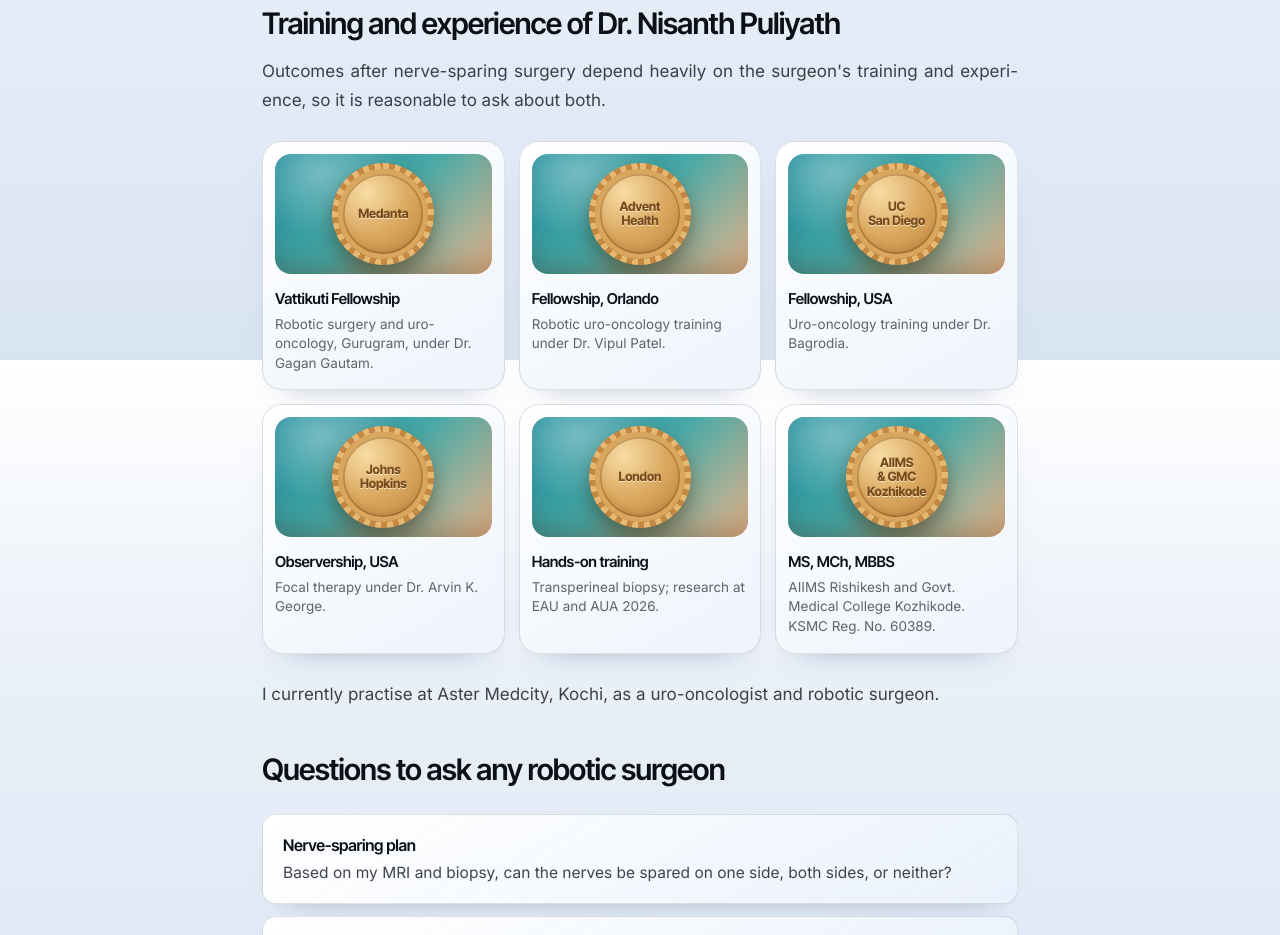
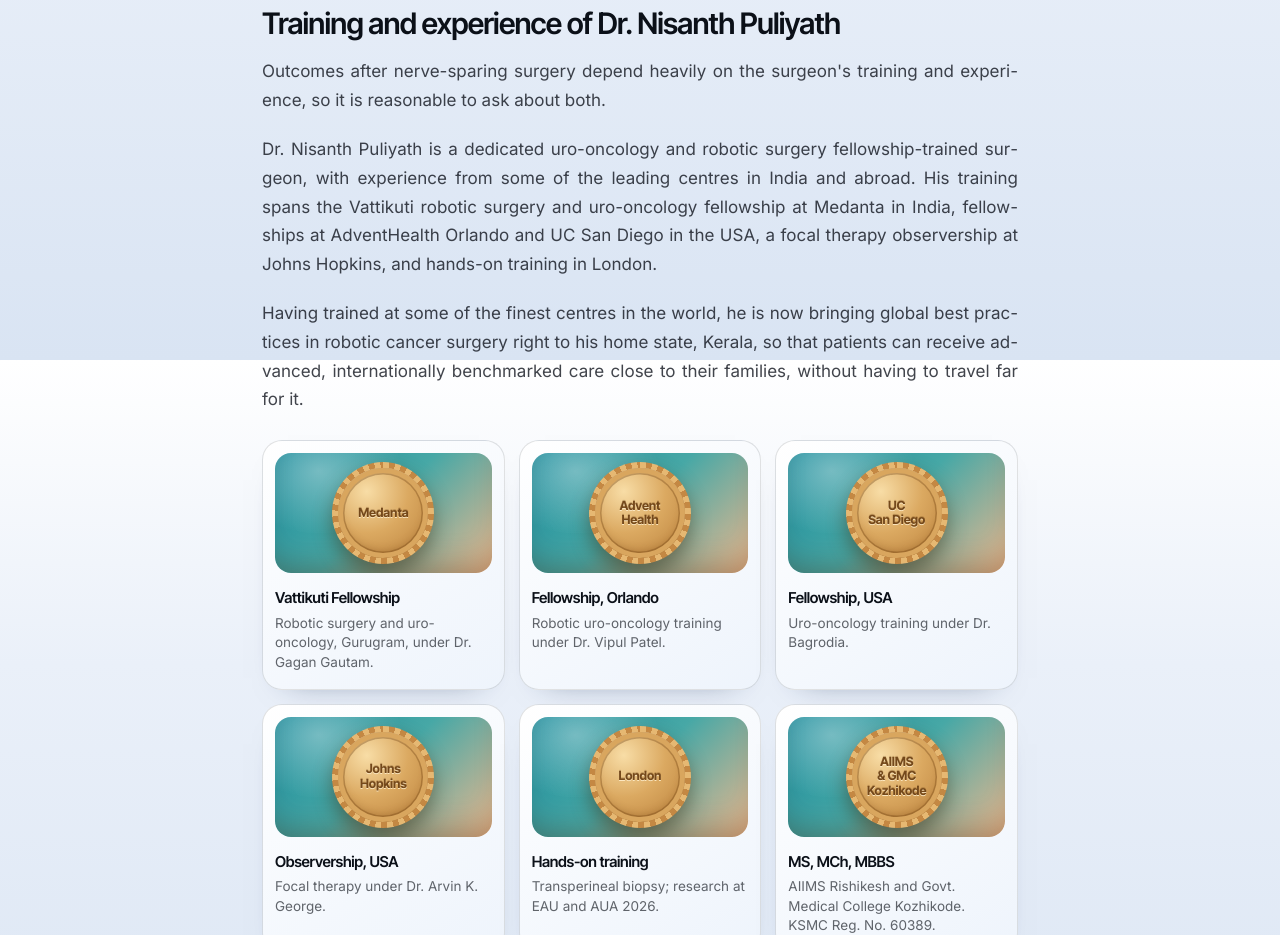
Before and after one commit to robsx-glitch/NISHYSITE, a plain HTML site: page blog-robotic-nerve-sparing-prostatectomy-kochi.html in a window 1280 px wide. Shown: the part 6840-7775 px from the top of the page. Drawn offline with Linux system fonts and the light colour scheme.

Commit message:
RARP post: expand training and experience intro (#8)
Claude-Session: https://claude.ai/code/session_01Bn3ZAYEPAqXYkrJUSq1btt

Co-authored-by: Claude <noreply@anthropic.com>

```diff
--- a/blog-robotic-nerve-sparing-prostatectomy-kochi.html
+++ b/blog-robotic-nerve-sparing-prostatectomy-kochi.html
@@ -415,6 +415,8 @@
     <section>
     <h2>Training and experience of Dr. Nisanth Puliyath</h2>
     <p>Outcomes after nerve-sparing surgery depend heavily on the surgeon's training and experience, so it is reasonable to ask about both.</p>
+    <p>Dr. Nisanth Puliyath is a dedicated uro-oncology and robotic surgery fellowship-trained surgeon, with experience from some of the leading centres in India and abroad. His training spans the Vattikuti robotic surgery and uro-oncology fellowship at Medanta in India, fellowships at AdventHealth Orlando and UC San Diego in the USA, a focal therapy observership at Johns Hopkins, and hands-on training in London.</p>
+    <p>Having trained at some of the finest centres in the world, he is now bringing global best practices in robotic cancer surgery right to his home state, Kerala, so that patients can receive advanced, internationally benchmarked care close to their families, without having to travel far for it.</p>
     <ul class="tiles">
       <li class="tile"><span class="thumb"><span class="medal"><span>Medanta</span></span></span><b>Vattikuti Fellowship</b><p>Robotic surgery and uro-oncology, Gurugram, under Dr. Gagan Gautam.</p></li>
       <li class="tile"><span class="thumb"><span class="medal"><span>Advent<br>Health</span></span></span><b>Fellowship, Orlando</b><p>Robotic uro-oncology training under Dr. Vipul Patel.</p></li>
```
